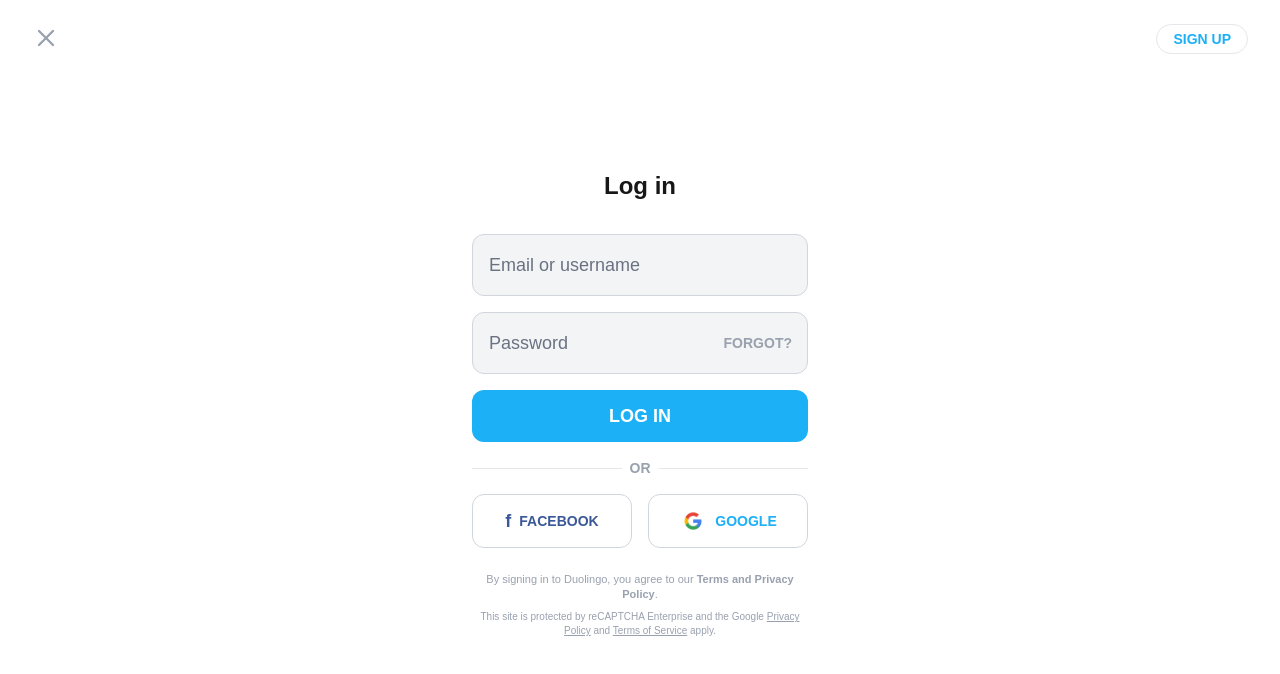
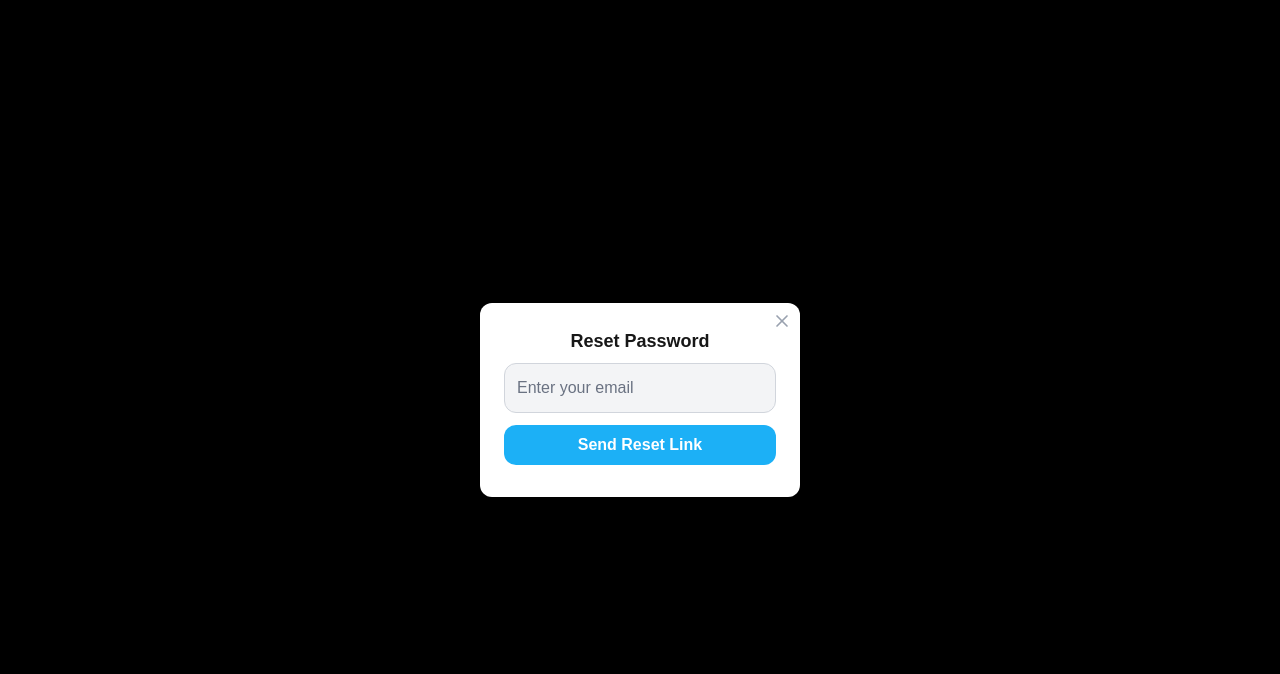
Before and after one commit to Sonamdorji1904/Duolingo, a Next.js app in the folder duolingo-clone/: page /login in a window 1280 px wide. Both pictures are taken after a click on the element "FORGOT?". Shown: the top 674 px of the page. Built offline with nearby package versions, Linux system fonts and the light colour scheme; no server answers.

Commit message:
feat(logout): updated logout function and login with google with update of forgot password too

```diff
--- /dev/null
+++ b/duolingo-clone/app/reset-password/page.jsx
@@ -0,0 +1,6 @@
+'use client';
+import ResetPassword from '@/components/mainlayout/resetPassword.jsx';
+
+export default function ResetPasswordPage() {
+    return <ResetPassword />;
+}
--- a/duolingo-clone/components/Sidebar.jsx
+++ b/duolingo-clone/components/Sidebar.jsx
@@ -2,7 +2,7 @@
 
 import Link from "next/link";
 import { usePathname } from "next/navigation";
-import { useState, useRef } from "react";
+import { useEffect, useState, useRef } from "react";
 import { supabase } from "../lib/supabaseClient";
 
 const menu = [
@@ -44,7 +44,7 @@
   },
 ];
 
-const moreDropdown = [
+const moreDropdownLoggedIn = [
   {
     label: "SCHOOLS",
     iconUrl: "/school.png",
@@ -56,10 +56,27 @@
   { label: "LOG OUT", path: "#", bold: false },
 ];
 
+const moreDropdownLoggedOut = [
+  { label: "SCHOOLS", iconUrl: "/school.png", path: "#", bold: false },
+  { label: "CREATE PROFILE", path: "/profile", bold: false },
+  { label: "SETTINGS", path: "#", bold: false },
+  { label: "HELP", path: "#", bold: false },
+  { label: "SIGN IN", path: "/login"},
+];
+
 export default function Sidebar() {
   const pathname = usePathname();
   const [showDropdown, setShowDropdown] = useState(false);
+  const [user, setUser] = useState(null);
   const dropdownTimeout = useRef();
+
+  useEffect(() => {
+    const getUser = async () => {
+      const { data } = await supabase.auth.getUser();
+      setUser(data.user ?? null);
+    };
+    getUser();
+  }, []);
 
   const handleMouseEnter = () => {
     clearTimeout(dropdownTimeout.current);
@@ -72,7 +89,7 @@
 
   const handleLogout = async () => {
     await supabase.auth.signOut();
-    window.location.href = "/login"; // or use router.push('/login') if you prefer
+    window.location.href = "/login";
   };
 
   return (
@@ -83,6 +100,7 @@
           const isActive = pathname === path;
 
           if (isMore) {
+            const dropdownOptions = user ? moreDropdownLoggedIn : moreDropdownLoggedOut;
             return (
               <div
                 key={label}
@@ -107,16 +125,10 @@
                     onMouseEnter={handleMouseEnter}
                     onMouseLeave={handleMouseLeave}
                   >
-                    {moreDropdown.map((item, idx) =>
-                      idx === 0 ? (
-                        <div
-                          key={item.label}
-                          className="flex items-center gap-2 px-4 py-3 border-b border-gray-200 font-bold text-gray-600"
-                        >
-                          <img src={item.iconUrl} alt={item.label} className="w-6 h-6" />
-                          <span>{item.label}</span>
-                        </div>
-                      ) : item.label === "LOG OUT" ? (
+                    {dropdownOptions.map((item, idx) => {
+                      // LOG OUT button for logged in
+                      if (item.label === "LOG OUT") {
+                        return (
                           <button
                             key={item.label}
                             onClick={handleLogout}
@@ -124,17 +136,44 @@
                           >
                             {item.label}
                           </button>
-                      ) : (
+                        );
+                      }
+                      // SCHOOLS with icon
+                      if (item.label === "SCHOOLS" || item.label === "CREATE PROFILE") {
+                        return (
                           <Link key={item.label} href={item.path}>
                             <div
-                            className={`px-4 py-3 text-gray-600 hover:bg-gray-100 cursor-pointer font-bold ${item.bold ? "font-bold" : "font-normal"
-                              }`}
+                              className={`flex items-center gap-2 px-4 py-3 ${item.bold ? "font-bold" : "font-normal"} text-gray-600 ${idx === 0 ? "border-b border-gray-200" : ""} hover:bg-gray-100`}
+                            >
+                              {item.iconUrl && (
+                                <img src={item.iconUrl} alt={item.label} className="w-6 h-6" />
+                              )}
+                              <span>{item.label}</span>
+                            </div>
+                          </Link>
+                        );
+                      }
+                      // SIGN IN button for logged out
+                      if (item.label === "SIGN IN") {
+                        return (
+                          <Link key={item.label} href={item.path}>
+                            <div className="px-4 py-3 font-bold text-gray-600 hover:bg-gray-100">
+                              {item.label}
+                            </div>
+                          </Link>
+                        );
+                      }
+                      // Default
+                      return (
+                        <Link key={item.label} href={item.path}>
+                          <div
+                            className={`px-4 py-3 text-gray-600 hover:bg-gray-100 cursor-pointer ${item.bold ? "font-bold" : "font-normal"}`}
                           >
                             {item.label}
                           </div>
                         </Link>
-                      )
-                    )}
+                      );
+                    })}
                   </div>
                 )}
               </div>
--- a/duolingo-clone/components/mainlayout/Login.jsx
+++ b/duolingo-clone/components/mainlayout/Login.jsx
@@ -9,6 +9,9 @@
     const [email, setEmail] = useState('');
     const [password, setPassword] = useState('');
     const [error, setError] = useState('');
+    const [showForgot, setShowForgot] = useState(false);
+    const [resetEmail, setResetEmail] = useState('');
+    const [resetMsg, setResetMsg] = useState('');
     const router = useRouter();
 
     const handleLogin = async () => {
@@ -29,6 +32,26 @@
             }
         } catch (err) {
             setError('An error occurred. Please try again.');
+        }
+    };
+
+    const handleGoogleLogin = async () => {
+        await supabase.auth.signInWithOAuth({ provider: 'google' });
+    };
+
+    const handleForgotPassword = async () => {
+        setResetMsg('');
+        if (!resetEmail || !resetEmail.includes('@')) {
+            setResetMsg('Please enter a valid email.');
+            return;
+        }
+        const { error } = await supabase.auth.resetPasswordForEmail(resetEmail, {
+            redirectTo: `${window.location.origin}/reset-password`
+        });
+        if (error) {
+            setResetMsg(error.message);
+        } else {
+            setResetMsg('Password reset email sent! Check your inbox.');
         }
     };
 
@@ -63,10 +86,43 @@
                         onChange={e => setPassword(e.target.value)}
                         className="w-full bg-gray-100 border border-gray-300 rounded-xl p-4 pr-24 placeholder-gray-500 text-lg"
                     />
-                    <span className="absolute right-4 top-1/2 transform -translate-y-1/2 text-gray-400 text-sm font-bold cursor-pointer select-none">
+                    <span
+                        className="absolute right-4 top-1/2 transform -translate-y-1/2 text-gray-400 text-sm font-bold cursor-pointer select-none"
+                        onClick={() => setShowForgot(true)}
+                    >
                         FORGOT?
                     </span>
                 </div>
+                {/* Forgot Password Modal */}
+                {showForgot && (
+                    <div className="fixed inset-0 bg-black bg-opacity-30 flex items-center justify-center z-50">
+                        <div className="bg-white rounded-xl p-6 shadow-lg w-full max-w-xs relative">
+                            <button
+                                className="absolute top-2 right-2 text-gray-400 hover:text-gray-600"
+                                onClick={() => { setShowForgot(false); setResetMsg(''); }}
+                            >
+                                <X size={20} />
+                            </button>
+                            <h2 className="text-lg font-bold mb-2 text-center">Reset Password</h2>
+                            <input
+                                type="email"
+                                placeholder="Enter your email"
+                                value={resetEmail}
+                                onChange={e => setResetEmail(e.target.value)}
+                                className="w-full bg-gray-100 border border-gray-300 rounded-xl p-3 mb-3 placeholder-gray-500 text-base"
+                            />
+                            <button
+                                className="w-full bg-[#1cb0f6] hover:bg-[#1299d6] text-white font-bold rounded-xl py-2 mb-2"
+                                onClick={handleForgotPassword}
+                            >
+                                Send Reset Link
+                            </button>
+                            {resetMsg && (
+                                <div className="text-center text-sm mt-2 text-gray-600">{resetMsg}</div>
+                            )}
+                        </div>
+                    </div>
+                )}
                 {error && <div className="text-red-500 mb-2 text-center">{error}</div>}
                 <button
                     onClick={handleLogin}
@@ -83,8 +139,11 @@
                     <button className="flex-1 border border-gray-300 rounded-xl py-3 text-sm font-bold text-[#3b5998] flex items-center justify-center gap-2 bg-white">
                         <span className="text-lg">f</span> FACEBOOK
                     </button>
-                    <button className="flex-1 border border-gray-300 rounded-xl py-3 text-sm font-bold text-[#1cb0f6] flex items-center justify-center gap-2 bg-white">
-                        <span className="text-lg" ><img src="google.png" alt="Google" width={28} height={28} /></span> GOOGLE
+                    <button
+                        className="flex-1 border border-gray-300 rounded-xl py-3 text-sm font-bold text-[#1cb0f6] flex items-center justify-center gap-2 bg-white"
+                        onClick={handleGoogleLogin}
+                    >
+                        <span className="text-lg"><img src="google.png" alt="Google" width={28} height={28} /></span> GOOGLE
                     </button>
                 </div>
                 <p className="text-[11px] text-gray-400 text-center mt-6 leading-snug">
--- /dev/null
+++ b/duolingo-clone/components/mainlayout/resetPassword.jsx
@@ -0,0 +1,47 @@
+import { useRouter } from "next/navigation";
+import { useState, useEffect } from "react";
+import { supabase } from "../../lib/supabaseClient";
+
+export default function ResetPasswordPage() {
+    const router = useRouter();
+    const [password, setPassword] = useState("");
+    const [msg, setMsg] = useState("");
+    const [loading, setLoading] = useState(false);
+
+    // This page is loaded with access_token in the URL
+    useEffect(() => {
+        // Optionally, you can check router.query.access_token here
+    }, [router.query]);
+
+    const handleReset = async () => {
+        setLoading(true);
+        setMsg("");
+        const { error } = await supabase.auth.updateUser({ password });
+        if (error) setMsg(error.message);
+        else setMsg("Password updated! You can now log in.");
+        setLoading(false);
+    };
+
+    return (
+        <div className="flex flex-col items-center justify-center min-h-screen bg-white">
+            <div className="bg-gray-100 p-8 rounded-xl shadow w-full max-w-sm">
+                <h2 className="text-xl font-bold mb-4">Set a New Password</h2>
+                <input
+                    type="password"
+                    placeholder="New password"
+                    value={password}
+                    onChange={e => setPassword(e.target.value)}
+                    className="w-full mb-4 p-3 rounded border"
+                />
+                <button
+                    onClick={handleReset}
+                    className="w-full bg-blue-500 text-white font-bold py-2 rounded"
+                    disabled={loading}
+                >
+                    {loading ? "Updating..." : "Update Password"}
+                </button>
+                {msg && <div className="mt-4 text-center text-gray-600">{msg}</div>}
+            </div>
+        </div>
+    );
+}
```
Lines whose indentation alone changed are shown as unchanged.
